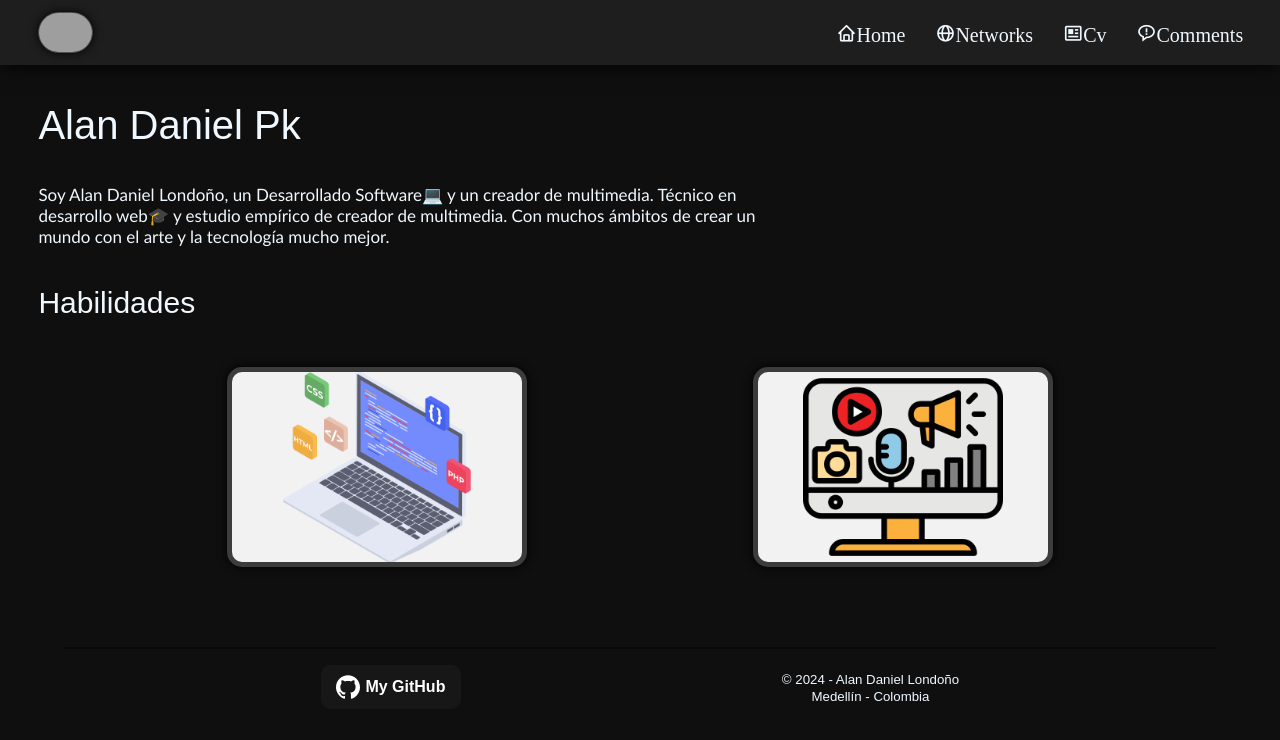
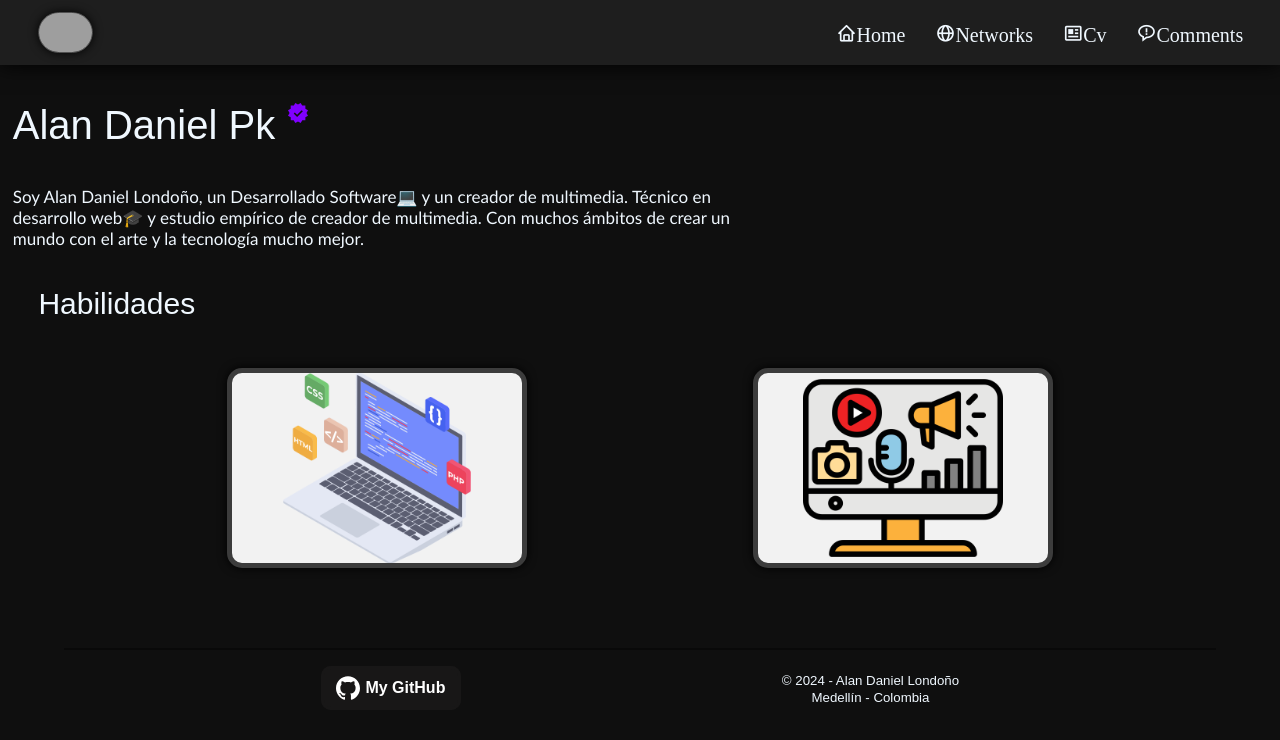
Before and after one commit to alandanielpk/Alandanielpk, a React (Vite) app: page / in a window 1280 px wide. Shown: the top 740 px of the page. Built offline with nearby package versions, Linux system fonts and the light colour scheme; grey boxes are pictures that could not be loaded.

Commit message:
verificado

```diff
--- a/package.json
+++ b/package.json
@@ -11,6 +11,7 @@
   },
   "dependencies": {
     "@react-pdf/renderer": "^3.4.4",
+    "alan-daniel-pk": "file:",
     "react": "^18.2.0",
     "react-dom": "^18.2.0",
     "react-router-dom": "^6.23.0"
--- a/src/assets/css/contenido.css
+++ b/src/assets/css/contenido.css
@@ -1,9 +1,16 @@
 .cajatexto{
     text-align: left;
-    margin: 3%;
+    margin: 1%;
 }
 .cajatexto h1{
     font-size: 250%;
+}
+.nombreV{
+display: flex;
+}
+.verificacion{
+  margin-top:2%;
+  margin-left: 1%;
 }
 .cajatexto p{
     width: 60%;
@@ -11,6 +18,7 @@
     font-size: 17px;
     font-family: 'Trebuchet MS', 'Lucida Sans Unicode', 'Lucida Grande', 'Lucida Sans', Arial, sans-serif;
 }
+
 .cajas{
     display: flex;
     justify-content: space-evenly;
--- a/src/assets/css/textfin.css
+++ b/src/assets/css/textfin.css
@@ -1,4 +1,3 @@
-
 .line1{
     width: 90%;
     margin-top: 80px;
--- a/src/components/Contenido.jsx
+++ b/src/components/Contenido.jsx
@@ -6,9 +6,20 @@ const Contenido = () => {
 <div>
       <div>
       <div className="cajatexto">
-        <h1>Alan Daniel Pk</h1>
+        <div className='nombreV'>
+          <h1>Alan Daniel Pk</h1>
+          <div className='verificacion'>
+          <svg aria-label="Verificado" className="x1lliihq x1n2onr6" fill="rgb(128,0,255)" height="20" role="img" viewBox="0 0 40 40" width="20">
+            <title>Verificado</title>
+            <path d="M19.998 3.094 14.638 0l-2.972 5.15H5.432v6.354L0 14.64 3.094 20 0 25.359l5.432 3.137v5.905h5.975L14.638 40l5.36-3.094L25.358 40l3.232-5.6h6.162v-6.01L40 25.359 36.905 20 40 14.641l-5.248-3.03v-6.46h-6.419L25.358 0l-5.36 3.094Zm7.415 11.225 2.254 2.287-11.43 11.5-6.835-6.93 2.244-2.258 4.587 4.581 9.18-9.18Z" fill-rule="evenodd">
+            </path>
+            </svg>
+          </div>
+        </div>
+
         <p> Soy Alan Daniel Londoño, un Desarrollado Software💻 y un creador de multimedia. Técnico en desarrollo web🎓 y estudio empírico de creador de multimedia. Con muchos ámbitos de crear un mundo con el arte y la tecnología mucho mejor. </p>
       </div>
+
 
       <h2 className='txtHabilidades'>Habilidades</h2>
 
```
Also changed, not shown: src/components/Fin.jsx (+4 -3 lines), public/ALANTRANSPARENTE.png (added), 1 other file (tests, documents, lock files or other folders).
